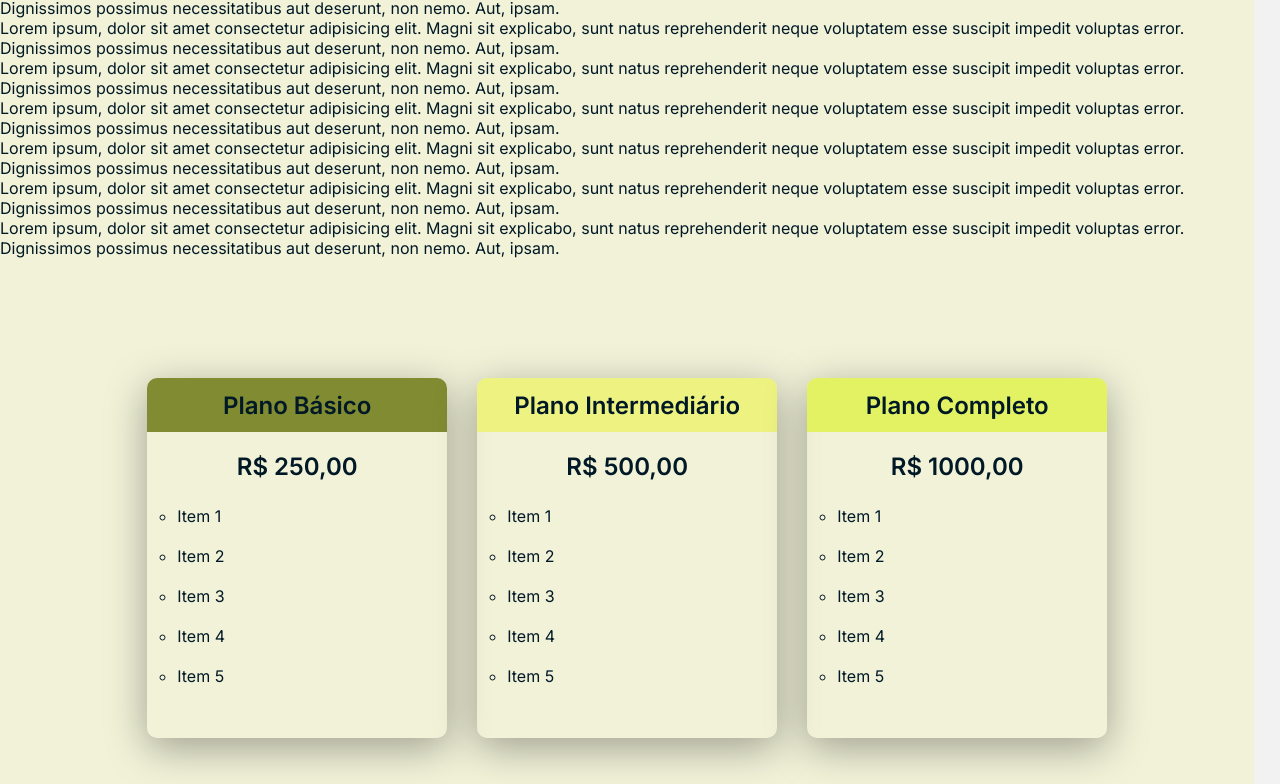
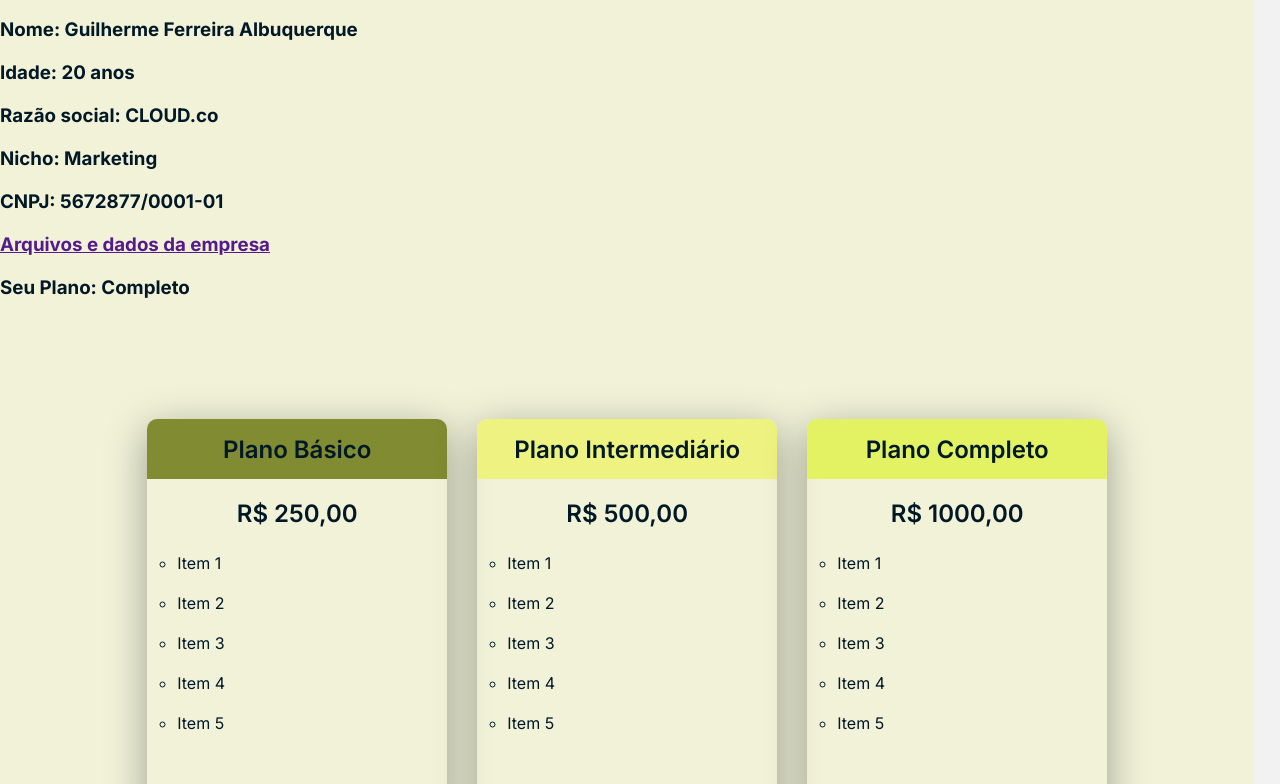
Before and after one commit to Guilhermeabfe/EngDeProduto, a plain HTML site: page pages/conta.html in a window 1280 px wide. Shown: the part 298-1082 px from the top of the page. Drawn offline with Linux system fonts and the light colour scheme.

Commit message:
feat:added texts

```diff
--- a/pages/conta.html
+++ b/pages/conta.html
@@ -18,49 +18,23 @@
       <a href="./chat.html" target="_parent">Chat</a>
     </nav>
     <main>
-      <h2>Texto</h2>
-      <p>
-        Lorem ipsum, dolor sit amet consectetur adipisicing elit. Magni sit
-        explicabo, sunt natus reprehenderit neque voluptatem esse suscipit
-        impedit voluptas error. Dignissimos possimus necessitatibus aut
-        deserunt, non nemo. Aut, ipsam.
-      </p>
-      <p>
-        Lorem ipsum, dolor sit amet consectetur adipisicing elit. Magni sit
-        explicabo, sunt natus reprehenderit neque voluptatem esse suscipit
-        impedit voluptas error. Dignissimos possimus necessitatibus aut
-        deserunt, non nemo. Aut, ipsam.
-      </p>
-      <p>
-        Lorem ipsum, dolor sit amet consectetur adipisicing elit. Magni sit
-        explicabo, sunt natus reprehenderit neque voluptatem esse suscipit
-        impedit voluptas error. Dignissimos possimus necessitatibus aut
-        deserunt, non nemo. Aut, ipsam.
-      </p>
-      <p>
-        Lorem ipsum, dolor sit amet consectetur adipisicing elit. Magni sit
-        explicabo, sunt natus reprehenderit neque voluptatem esse suscipit
-        impedit voluptas error. Dignissimos possimus necessitatibus aut
-        deserunt, non nemo. Aut, ipsam.
-      </p>
-      <p>
-        Lorem ipsum, dolor sit amet consectetur adipisicing elit. Magni sit
-        explicabo, sunt natus reprehenderit neque voluptatem esse suscipit
-        impedit voluptas error. Dignissimos possimus necessitatibus aut
-        deserunt, non nemo. Aut, ipsam.
-      </p>
-      <p>
-        Lorem ipsum, dolor sit amet consectetur adipisicing elit. Magni sit
-        explicabo, sunt natus reprehenderit neque voluptatem esse suscipit
-        impedit voluptas error. Dignissimos possimus necessitatibus aut
-        deserunt, non nemo. Aut, ipsam.
-      </p>
-      <p>
-        Lorem ipsum, dolor sit amet consectetur adipisicing elit. Magni sit
-        explicabo, sunt natus reprehenderit neque voluptatem esse suscipit
-        impedit voluptas error. Dignissimos possimus necessitatibus aut
-        deserunt, non nemo. Aut, ipsam.
-      </p>
+      <h2>Conta</h2>
+      <br />
+      <br />
+      <h3>Nome: Guilherme Ferreira Albuquerque</h3>
+      <br />
+      <h3>Idade: 20 anos</h3>
+      <br />
+      <h3>Razão social: CLOUD.co</h3>
+      <br />
+      <h3>Nicho: Marketing</h3>
+      <br />
+      <h3>CNPJ: 5672877/0001-01</h3>
+      <br />
+      <h3><a href="">Arquivos e dados da empresa</a></h3>
+      <br />
+      <h3>Seu Plano: Completo</h3>
+      <br />
 
       <ul class="main-plans">
         <li class="plan-basic">
--- a/styles/conta.css
+++ b/styles/conta.css
@@ -35,7 +35,6 @@ main {
   display: flex;
   flex-direction: column;
   justify-content: center;
-  align-items: flex-end;
 }
 
 h2 {
@@ -63,7 +62,7 @@ h2 {
 
 .plan-basic {
   width: 300px;
-  height: 90%;
+  height: 100%;
   box-shadow: 0px 10px 40px #00000057;
   display: flex;
   flex-direction: column;
@@ -88,7 +87,7 @@ h2 {
 
 .plan-medium {
   width: 300px;
-  height: 90%;
+  height: 100%;
   box-shadow: 0px 10px 40px #00000057;
   display: flex;
   flex-direction: column;
@@ -110,7 +109,7 @@ h2 {
 
 .plan-hard {
   width: 300px;
-  height: 90%;
+  height: 100%;
   box-shadow: 0px 10px 40px #00000057;
   display: flex;
   flex-direction: column;
```
Also changed, not shown: pages/pag01.html (+1 -6 lines).
